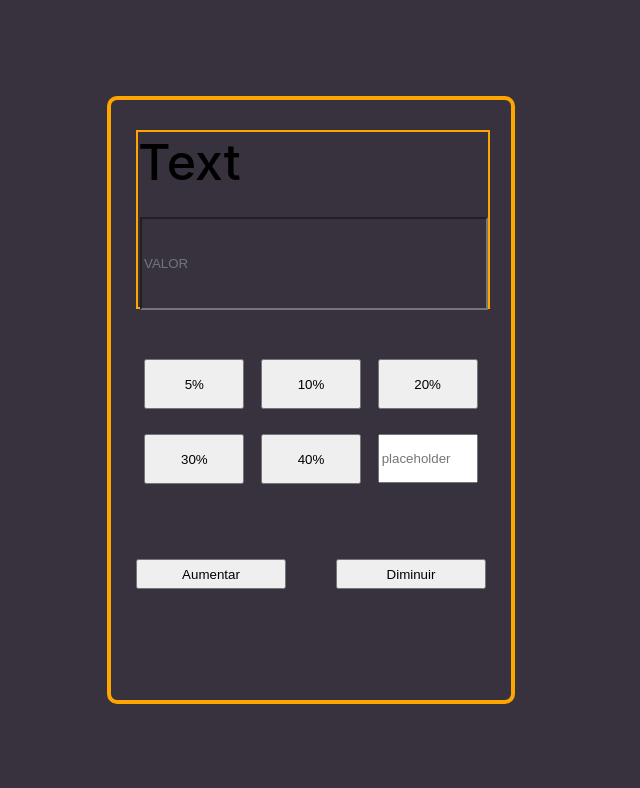
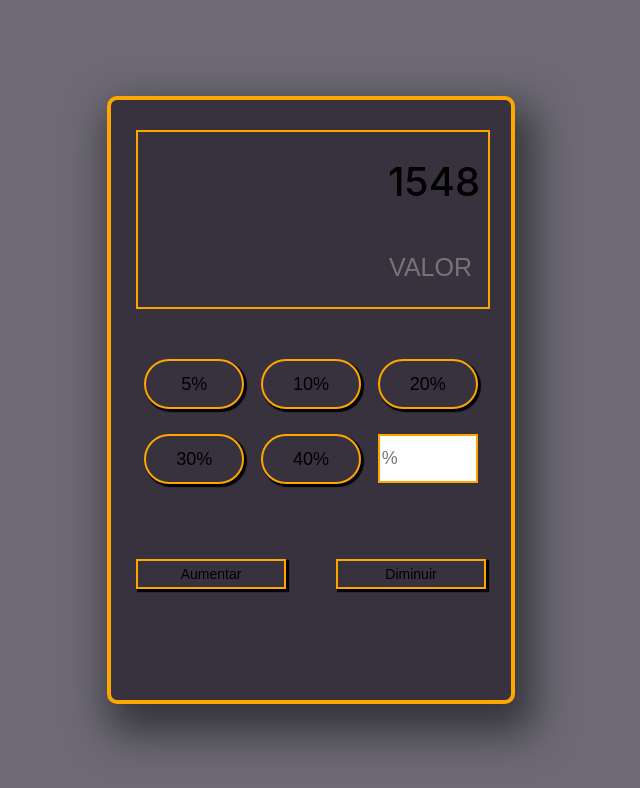
Before and after one commit to willianbatist/percentage_calculator, a React (Create React App) app: page / in a window 1280 px wide. Shown: the top 788 px of the page, without its empty margins (329-969 px from the left). Built offline with nearby package versions, Linux system fonts and the light colour scheme.

Commit message:
fix: styles

```diff
--- a/src/pages/home.js
+++ b/src/pages/home.js
@@ -1,30 +1,30 @@
 import React from 'react'
-
 import '../styles/home.css'
+import '../styles/button.css'
 
 const Home = (props) => {
   return (
     <div className="home-container">
       <div className="home-containercalculadora">
         <div className="home-container1">
-        <span className="home-text">Text</span>
+        <p className="home-text">1548</p>
           <input
-            type="text"
+            type="number"
             placeholder="VALOR"
             className="home-textinput"
           />
         </div>
         <div className="home-container2">
-          <button className="home-button button">5%</button>
-          <button className="home-button1 button">10%</button>
-          <button className="home-button2 button">20%</button>
-          <button className="home-button3 button">30%</button>
-          <button className="home-button4 button">40%</button>
-          <input type="text" placeholder="placeholder" className="input" />
+          <button className="home-button btn-act">5%</button>
+          <button className="home-button1 btn-act">10%</button>
+          <button className="home-button2 btn-act">20%</button>
+          <button className="home-button3 btn-act">30%</button>
+          <button className="home-button4 btn-act">40%</button>
+          <input type="number" placeholder="%" className="input" />
         </div>
         <div className="buttons5-6">
-          <button className="home-button5 button">Aumentar</button>
-          <button button className="home-button6 button">Diminuir</button>
+          <button className="home-button5 btn2-act">Aumentar</button>
+          <button button className="home-button6 btn2-act">Diminuir</button>
         </div>
       </div>
     </div>
--- /dev/null
+++ b/src/styles/button.css
@@ -0,0 +1,75 @@
+button {
+    border:none;
+    text-decoration: none;
+    background-color: #37323E;
+    box-shadow: 2px 2px 1px 1px;
+    border: orange solid 2px;
+  }
+  .home-button {
+    border-radius: 50px;
+    background-color: #37323E;
+    font-size: 18px;
+    width: 100px;
+    height: 50px;
+  }
+  .btn-act:hover {
+    background-color: orange;
+    box-shadow: 2px 2px 1px 1px;
+  }
+  .btn-act:active{
+    position: relative;
+    top:5px;
+    background-color: orange;
+    box-shadow: none;
+  }
+  .home-button1 {
+    border-radius: 50px;
+    border: orange solid 2px;
+    font-size: 18px;
+    width: 100px;
+    height: 50px;
+  }
+  .home-button2 {
+    border-radius: 50px;
+    font-size: 18px;
+    width: 100px;
+    height: 50px;
+  }
+  .home-button3 {
+    border-radius: 50px;
+    font-size: 18px;
+    width: 100px;
+    height: 50px;
+  }
+  .home-button4 {
+    border-radius: 50px;
+    font-size: 18px;
+    width: 100px;
+    height: 50px;
+  }
+  .buttons5-6 {
+    display: flex;
+    justify-content: space-between;
+    margin-top: -100px;
+    margin-left: 25px;
+  }
+  .btn2-act:hover {
+    background-color: orange;
+    box-shadow: 2px 2px 1px 1px;
+  }
+  .btn2-act:active{
+    position: relative;
+    top:5px;
+    background-color: orange;
+    box-shadow: none;
+  }
+  .home-button5 {
+    font-size: 14px;
+    width: 150px;
+    height: 30px;
+  }
+  .home-button6 {
+    font-size: 14px;
+    width: 150px;
+    margin-right: 25px;
+  }
--- a/src/styles/home.css
+++ b/src/styles/home.css
@@ -1,16 +1,30 @@
+/* Chrome, Safari, Edge, Opera */
+input::-webkit-outer-spin-button,
+input::-webkit-inner-spin-button {
+  -webkit-appearance: none;
+  margin: 0;
+}
+
+/* Firefox */
+input[type=number] {
+  -moz-appearance: textfield;
+}
 .home-container {
+    backdrop-filter: blur(2px);
     width: 100%;
     display: flex;
     min-height: 100vh;
     align-items: center;
     flex-direction: column;
     justify-content: center;
-    background-color: #37323E;
+    background-color: #6D6A75;
   }
   .home-containercalculadora {
+    background-color: #37323E;
     width: 400px;
     height: 600px;
     display: block;
+    box-shadow: 10px 20px 40px 10px rgba(0, 0, 0, 0.5);
     border-color: orange;
     border-style: solid;
     border-width: 4px;
@@ -28,18 +42,24 @@
     background-color: #37323E;
   }
   .home-textinput {
+    border: none;
+    text-align: right;
+    font-size: 25px;
     margin-left: 2px;
-    width: 340px;
-    margin-top: 25px;
+    width: 330px;
+    margin-top: -10px;
     bottom: 1px;
-    height: 87px;
+    height: 60px;
     background-color: #37323E;
   }
+  .home-textinput:focus {
+    box-shadow: 0 0 0 0;
+    outline: 0;
+  }
   .home-text {
-    top: 14px;
-    color: var(--dl-color-gray-white);
-    right: 11px;
-    font-size: 50px;
+    margin-top: 25px;
+    margin-left: 250px;
+    font-size: 40px;
     font-style: normal;
     font-weight: 500;
   }
@@ -54,41 +74,10 @@
     flex-wrap: wrap;
     justify-content: space-around;
   }
-  .home-button {
-    width: 100px;
-    height: 50px;
-  }
-  .home-button1 {
-    width: 100px;
-    height: 50px;
-  }
-  .home-button2 {
-    width: 100px;
-    height: 50px;
-  }
-  .home-button3 {
-    width: 100px;
-    height: 50px;
-  }
-  .home-button4 {
-    width: 100px;
-    height: 50px;
-  }
   .input {
+    align-items: center;
+    font-size: 18px;
+    border: orange solid 2px;
     width: 92px;
     height: 43px;
   }
-  .buttons5-6 {
-    display: flex;
-    justify-content: space-between;
-    margin-top: -100px;
-    margin-left: 25px;
-  }
-  .home-button5 {
-    width: 150px;
-    height: 30px;
-  }
-  .home-button6 {
-    width: 150px;
-    margin-right: 25px;
-  }
```
Also changed, not shown: public/digital-abstract-3d-render-pattern-minimal-art-black-3840x2160-7124.jpg (added), src/logo.svg (deleted).
